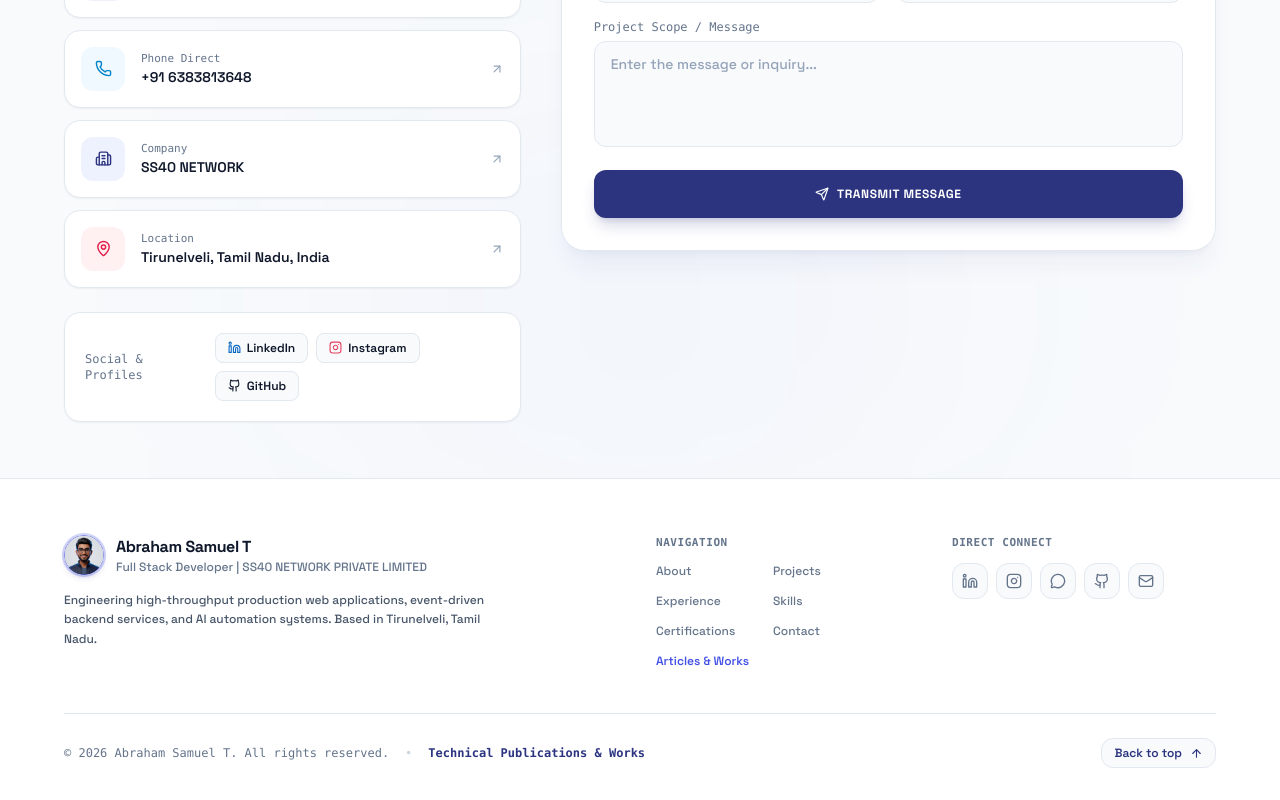
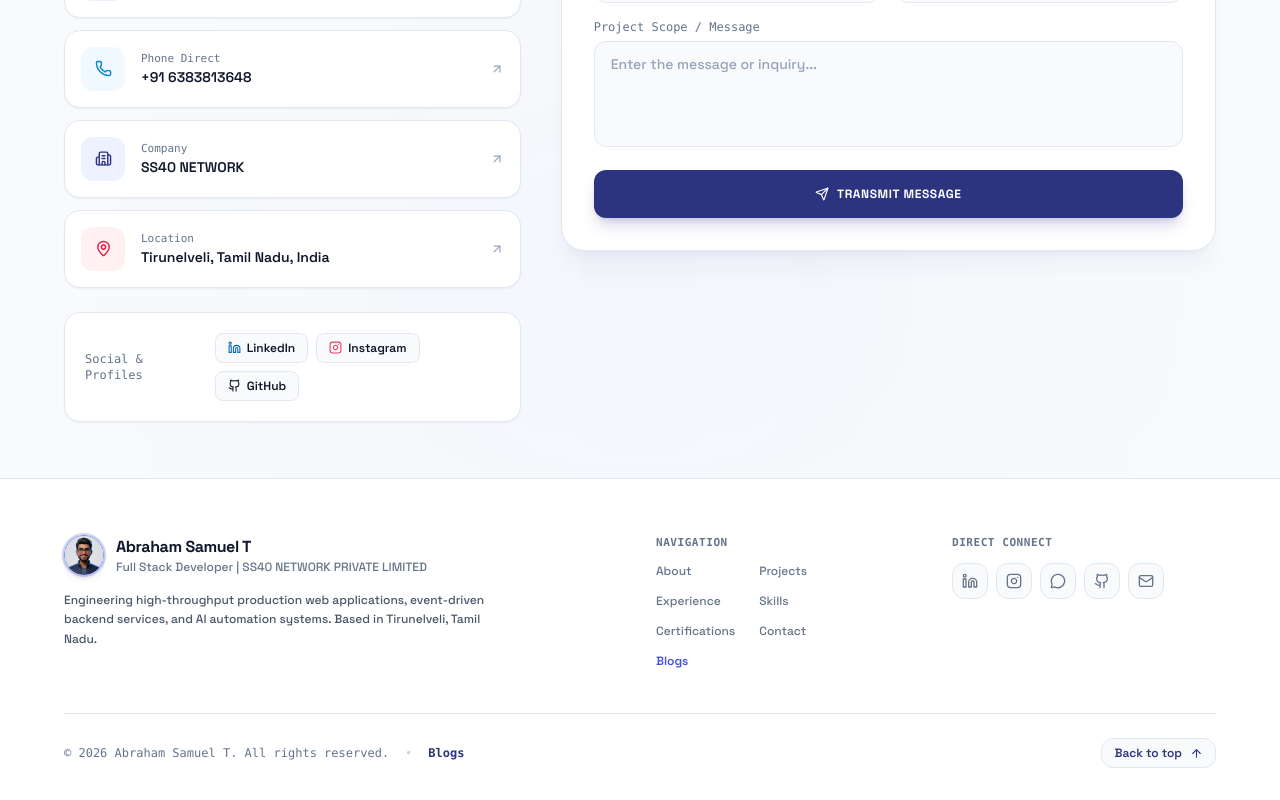
Before and after one commit to AbrahamSamuel2003/portfolio, a React (Vite) app: page / in a window 1280 px wide. Shown: the part 5551-6351 px from the top of the page. Built offline with nearby package versions, Linux system fonts and the light colour scheme.

Commit message:
chore(ui): rename footer links to Blogs

```diff
--- a/src/components/layout/Footer.jsx
+++ b/src/components/layout/Footer.jsx
@@ -10,7 +10,7 @@ export default function Footer({ onToTop, onNavigate }) {
     { label: "Skills", id: "skills" },
     { label: "Certifications", id: "certifications" },
     { label: "Contact", id: "contact" },
-    { label: "Articles & Works", id: "blogs" }
+    { label: "Blogs", id: "blogs" }
   ];
 
   const socialLinks = [
@@ -133,7 +133,7 @@ export default function Footer({ onToTop, onNavigate }) {
               onClick={() => onNavigate && onNavigate("blogs")}
               className="text-[#2C3480] hover:text-[#4452E6] font-semibold transition-colors cursor-pointer"
             >
-              Technical Publications &amp; Works
+              Blogs
             </button>
           </div>
 
```
